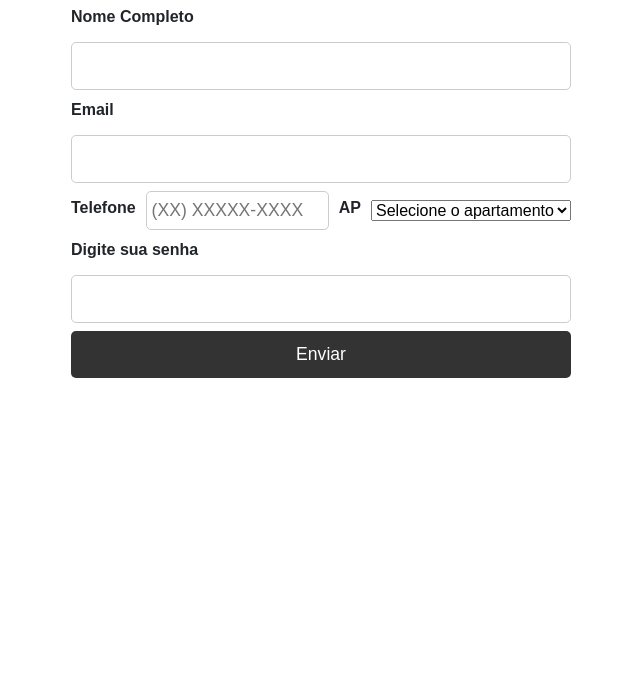
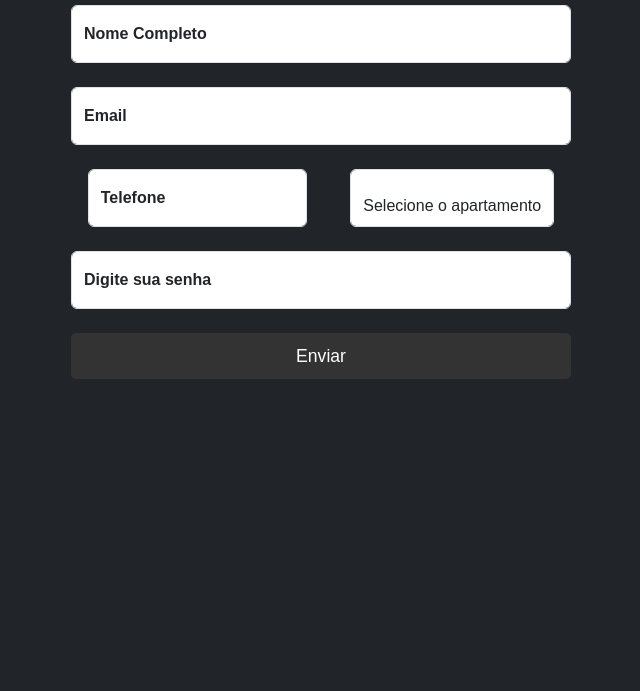
Before and after one commit to flavio16silva/estudoEmJS, a plain HTML site: page projeto/cadastro.html in a window 1280 px wide. Shown: the part 109-800 px from the top of the page, without its empty margins (319-959 px from the left). Drawn offline with nearby package versions, Linux system fonts and the light colour scheme.

Commit message:
uso de bootstrap na tela inteira para ficar igual tela de login

```diff
--- a/projeto/cadastro.html
+++ b/projeto/cadastro.html
@@ -10,25 +10,30 @@
     <link rel="stylesheet" href="css/cadastro.css">
 
 </head>
-<body>
-    <h1>Tela de Cadastro</h1>
+<body class="bg-dark">
+    <h1 class="text-white">Tela de Cadastro</h1>
 
-    <h3>Favor preencher os dados abaixo</h3>
+    <h3 class="text-white">Favor preencher os dados abaixo</h3>
 
     <form action="" id="form">
+        <div class="form-floating mb-3">
+            <input type="text" name="nome" id="nome" class="form-control" placeholder="Nome Completo">
+            <label for="nome">Nome Completo</label>
+        </div>
 
-        <label for="nome">Nome Completo</label>
-        <input type="text" name="nome" id="nome">
+        <div class="form-floating mb-3">
+            <input type="email" name="email" id="email" class="form-control" placeholder="Email">
+            <label for="email">Email</label>
+        </div>
 
-        <label for="email">Email</label>
-        <input type="email" name="email" id="email">
+        <div class="espaco ">
+            <div class="form-floating mb-3">
+                <input type="tel" name="fone" id="fone" class="form-control" placeholder="Telefone">
+                <label for="fone">Telefone</label>
+            </div>
 
-        <div class="espaco">
-            <label for="fone">Telefone</label>
-            <input type="tel" name="fone" id="fone" placeholder="(XX) XXXXX-XXXX" >
-
-            <label for="select">AP</label>
-            <select name="select" id="select">
+            <div class="form-floating mb-3">
+                <select name="select" id="select" class="form-control">
                     <option value="">Selecione o apartamento</option>
                     <option value="102">102</option>
                     <option value="104">104</option>
@@ -41,10 +46,14 @@
                     <option value="305">305</option>
                     <option value="306">306</option>
                 </select>
+                <label for="select" class="text-white">AP</label>
+            </div>
         </div>
 
+        <div class="form-floating mb-3">
+            <input type="password" name="password" id="password" class="form-control" placeholder="Senha">
             <label for="password">Digite sua senha</label>
-        <input type="password" name="password" id="password">
+        </div>
 
         <!-- <input type="number" name="ap" id="ap" > -->
 
```
Lines whose indentation alone changed are shown as unchanged.
